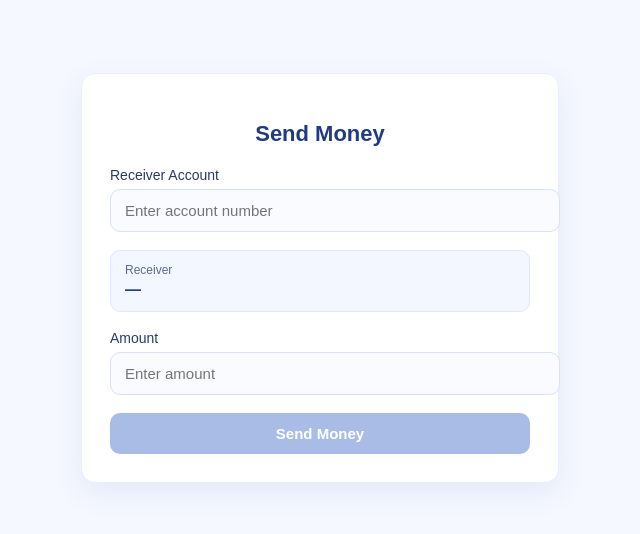
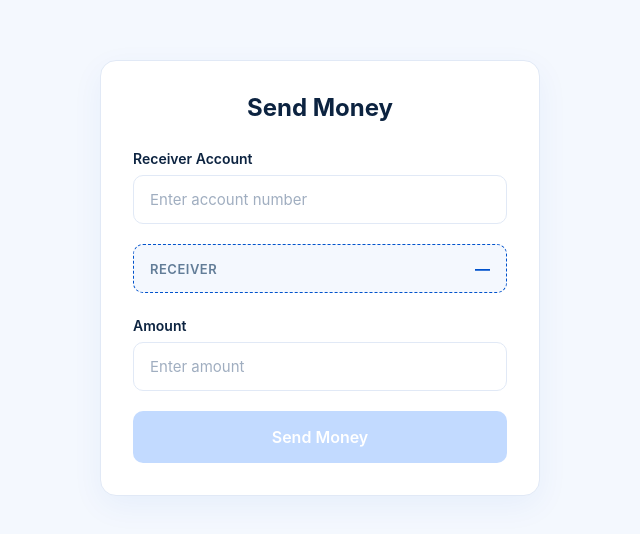
Before and after one commit to RealMercy-Tech/payment-dashboard, a plain HTML site: page frontend/public/send.html in a window 1280 px wide. Shown: the part 122-656 px from the top of the page, without its empty margins (320-960 px from the left). Drawn offline with Linux system fonts and the light colour scheme.

Commit message:
modified files

```diff
--- a/frontend/public/Js/login.js
+++ b/frontend/public/Js/login.js
@@ -11,7 +11,7 @@ const API_URL = "https://payment-dashboard-backend-cke4.onrender.com";
 loginForm.addEventListener("submit", async (e) => {
     e.preventDefault();
 
-    const username = document.getElementById('user').value;
+    const username = document.getElementById('user').value.trim().toLowerCase();
     const password = document.getElementById('password').value;
 
  try{
--- a/frontend/public/Js/signup.js
+++ b/frontend/public/Js/signup.js
@@ -10,7 +10,7 @@ const API_URL = "https://payment-dashboard-backend-cke4.onrender.com";
 loginForm.addEventListener("submit", async (e) => {
   e.preventDefault();
 
-  const username = document.getElementById("name").value;
+  const username = document.getElementById("name").value.trim().toLowerCase();
   const email = document.getElementById("email").value;
   const phonenum = document.getElementById("number").value;
   const password = document.getElementById("password").value;
--- a/frontend/public/css/send.css
+++ b/frontend/public/css/send.css
@@ -1,114 +1,165 @@
+/* --- Variables for a Premium Blue & White Palette --- */
+:root {
+  --primary-blue: #0052cc;         /* Vivid brand blue */
+  --hover-blue: #0043a4;           /* Darker blue for interactions */
+  --disabled-blue: #b3d1ff;        /* Soft blue for the disabled button state */
+  --light-blue-bg: #f4f8fe;        /* Ultra-light blue tint for page background */
+  --card-bg: #ffffff;              /* Pure white for the card container */
+  --border-blue: #e1e9f6;          /* Muted blue-grey for clean boundaries */
+  --text-main: #0c2340;            /* Deep navy blue for dominant readability */
+  --text-muted: #627d98;           /* Mid-tone blue-grey for secondary text/labels */
+}
+
+/* --- Global Setup & Reset --- */
+* {
+  box-sizing: border-box;
+  margin: 0;
+  padding: 0;
+  font-family: -apple-system, BlinkMacSystemFont, "Segoe UI", Roboto, Helvetica, Arial, sans-serif;
+}
+
 body {
-  margin: 0;
-  font-family: Arial, Helvetica, sans-serif;
-  background: #f5f8ff;
+  background-color: var(--light-blue-bg);
   display: flex;
   justify-content: center;
   align-items: center;
   min-height: 100vh;
+  padding: 16px;
 }
 
-/* Main container */
+/* --- Transfer Container Card --- */
 .transfer-container {
-  background: #ffffff;
+  background-color: var(--card-bg);
   width: 100%;
-  max-width: 420px;
-  padding: 28px;
-  border-radius: 14px;
-  box-shadow: 0 10px 30px rgba(0, 60, 150, 0.08);
-  border: 1px solid #e8eefc;
+  max-width: 440px; /* Perfect desktop width, drops down automatically on mobile */
+  padding: 32px;
+  border-radius: 16px;
+  box-shadow: 0 10px 32px rgba(0, 82, 204, 0.06);
+  border: 1px solid var(--border-blue);
 }
 
-/* Heading */
 .transfer-container h2 {
-  margin-bottom: 20px;
-  color: #1f3b82;
-  font-size: 22px;
+  color: var(--text-main);
+  font-size: 24px;
+  font-weight: 700;
+  margin-bottom: 28px;
   text-align: center;
 }
 
-/* Input fields */
+/* --- Form Fields (Labels & Inputs) --- */
 .field {
-  margin-bottom: 18px;
+  margin-bottom: 20px;
 }
 
 .field label {
   display: block;
-  margin-bottom: 6px;
   font-size: 14px;
-  color: #2a3b5f;
+  font-weight: 600;
+  color: var(--text-main);
+  margin-bottom: 8px;
 }
 
 .field input {
   width: 100%;
-  padding: 12px 14px;
-  border: 1px solid #d7e2f5;
+  padding: 14px 16px;
+  font-size: 15px;
+  border: 1.5px solid var(--border-blue);
   border-radius: 10px;
-  font-size: 15px;
+  color: var(--text-main);
+  background-color: var(--card-bg);
   outline: none;
-  transition: 0.25s ease;
-  background: #f9fbff;
+  transition: all 0.2s ease-in-out;
 }
 
+/* Input Focus States */
 .field input:focus {
-  border-color: #2f6bff;
-  box-shadow: 0 0 0 3px rgba(47, 107, 255, 0.15);
-  background: #ffffff;
+  border-color: var(--primary-blue);
+  box-shadow: 0 0 0 4px rgba(0, 82, 204, 0.1);
 }
 
-/* Receiver box */
+/* Webkit spin-button removal for cleaner number inputs */
+.field input::-webkit-outer-spin-button,
+.field input::-webkit-inner-spin-button {
+  -webkit-appearance: none;
+  margin: 0;
+}
+
+::placeholder {
+  color: #a0aec0;
+}
+
+/* --- Live Dynamic Receiver Display Box --- */
 .receiver-box {
-  background: #f3f7ff;
-  border: 1px solid #dce7ff;
-  padding: 12px 14px;
+  background-color: var(--light-blue-bg);
+  border: 1px dashed var(--primary-blue);
   border-radius: 10px;
-  margin-bottom: 18px;
+  padding: 14px 16px;
+  margin-bottom: 24px;
+  display: flex;
+  justify-content: space-between;
+  align-items: center;
 }
 
 .receiver-box .label {
-  font-size: 12px;
-  color: #5b6b8c;
-  margin: 0;
+  font-size: 13px;
+  font-weight: 600;
+  color: var(--text-muted);
+  text-transform: uppercase;
+  letter-spacing: 0.5px;
 }
 
-.receiver-name {
-  margin: 4px 0 0;
-  font-weight: 600;
-  color: #1f3b82;
-  font-size: 16px;
+.receiver-box .receiver-name {
+  font-size: 15px;
+  font-weight: 700;
+  color: var(--primary-blue);
 }
 
-/* Button */
-button {
+/* --- Action Button States --- */
+#submit {
   width: 100%;
-  padding: 12px;
-  background: #2f6bff;
-  color: white;
+  padding: 16px;
+  font-size: 16px;
+  font-weight: 600;
   border: none;
   border-radius: 10px;
-  font-size: 15px;
-  font-weight: 600;
   cursor: pointer;
-  transition: 0.25s ease;
+  transition: all 0.2s ease;
 }
 
-button:hover {
-  background: #1f55e0;
+/* Enabled State (Active Blue) */
+#submit:not([disabled]) {
+  background-color: var(--primary-blue);
+  color: var(--card-bg);
+  box-shadow: 0 4px 12px rgba(0, 82, 204, 0.2);
 }
 
-button:disabled {
-  background: #a9bce6;
-  cursor: not-allowed;
+#submit:not([disabled]):hover {
+  background-color: var(--hover-blue);
 }
 
-/* Responsive tweaks */
-@media (max-width: 480px) {
+#submit:not([disabled]):active {
+  transform: scale(0.98);
+}
+
+/* Disabled State (Waiting for Validation via send.js) */
+#submit[disabled] {
+  background-color: var(--disabled-blue);
+  color: var(--card-bg);
+  cursor: not-allowed;
+  opacity: 0.8;
+}
+
+/* --- Responsive Adaptations --- */
+@media (max-width: 400px) {
   .transfer-container {
-    margin: 20px;
-    padding: 20px;
+    padding: 24px 16px;
+    box-shadow: none; /* Flattening on tiny screens keeps it super clean */
+    border: none;
+    background: transparent;
   }
 
-  .transfer-container h2 {
-    font-size: 20px;
+  body {
+    background-color: var(--card-bg); /* Switch background on mobile for native app feel */
+    align-items: flex-start;
   }
 }
```
Also changed, not shown: frontend/public/index.html (+1 -1 lines), frontend/public/signup.html (+2 -2 lines).
